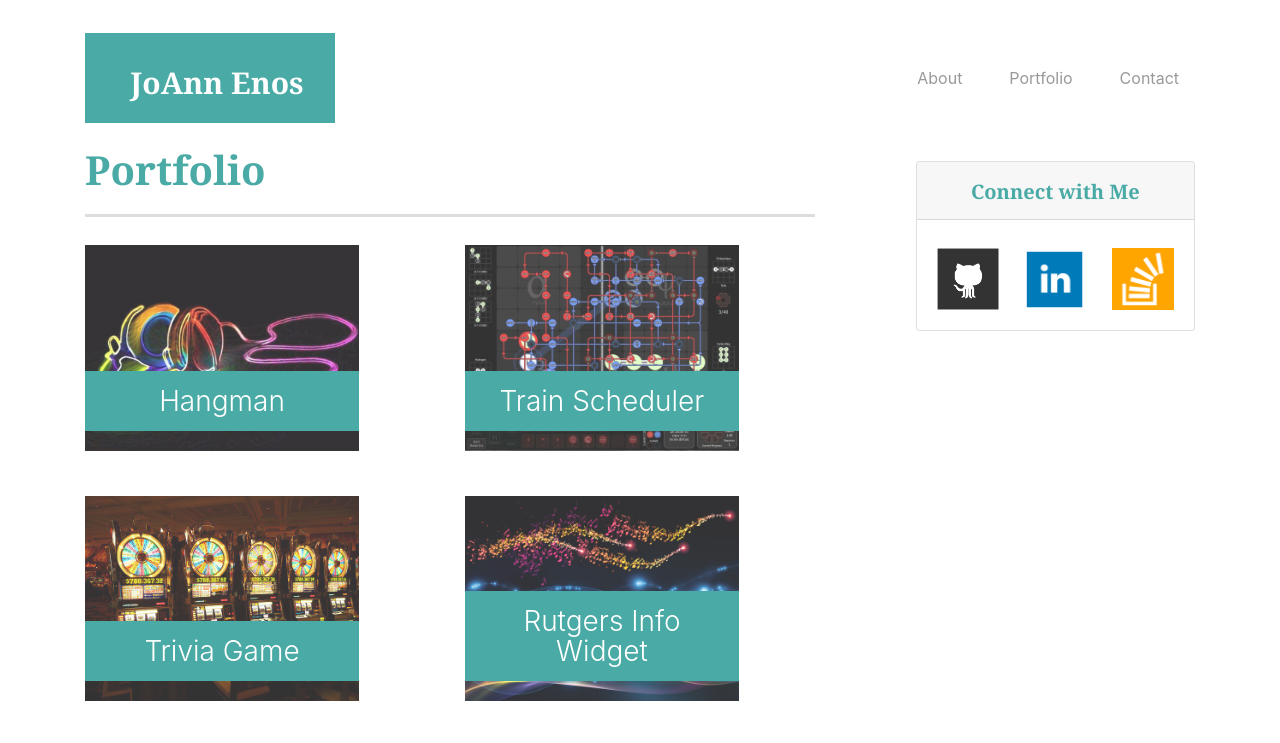
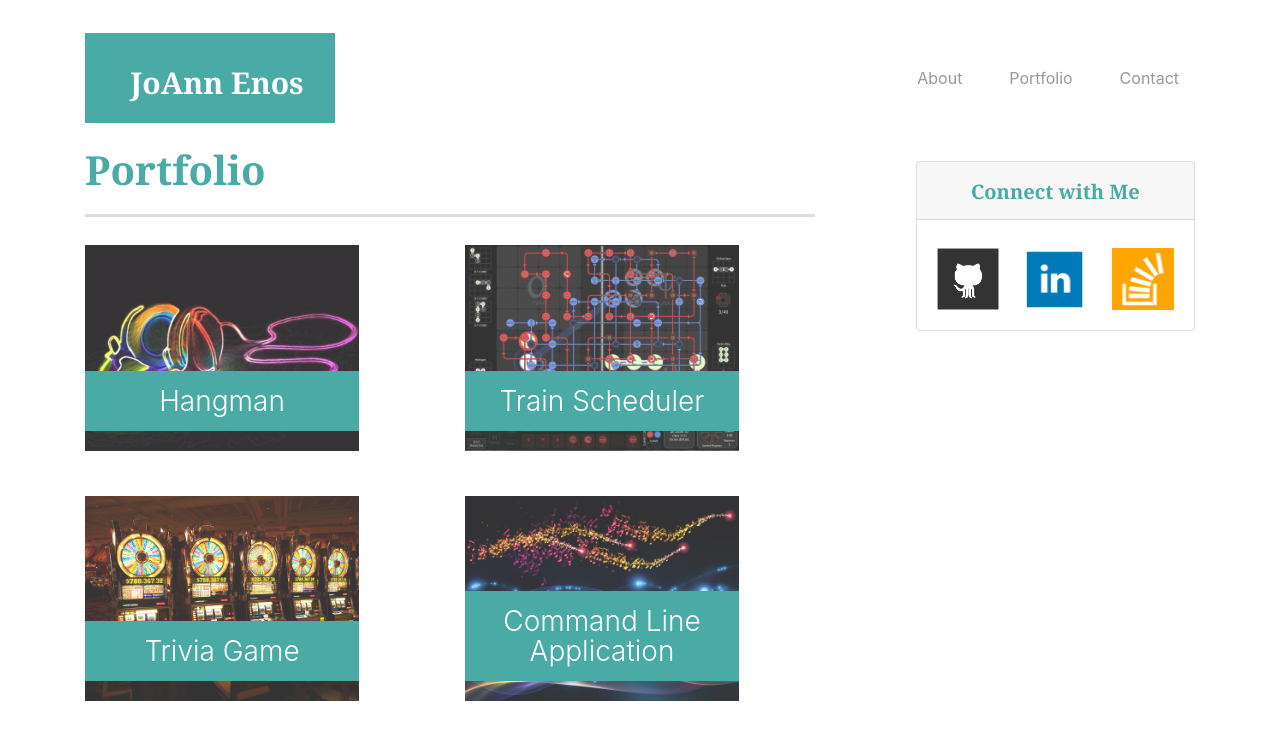
Before and after one commit to jenos1/Basic-Portfolio, a plain HTML site: page portfolio.html in a window 1280 px wide. Shown: the top 743 px of the page. Drawn offline with nearby package versions, Linux system fonts and the light colour scheme.

Commit message:
Add Liri app.

```diff
--- a/portfolio.html
+++ b/portfolio.html
@@ -64,9 +64,10 @@
                 <h3>Train Scheduler</h3>
               </div>
               <div class="work">
-                <img src="assets/images/music-visual.jpg" alt="Rutgers Info Widget">
+                <a href="https://jenos1.github.io/liri-node-app/" target="_blank">
+                <img src="assets/images/music-visual.jpg" alt="Liri Node App">
 
-                 <h3>Rutgers Info Widget</h3>
+                 <h3>Command Line Application</h3>
               </div>
             </div>
           </div>
```
